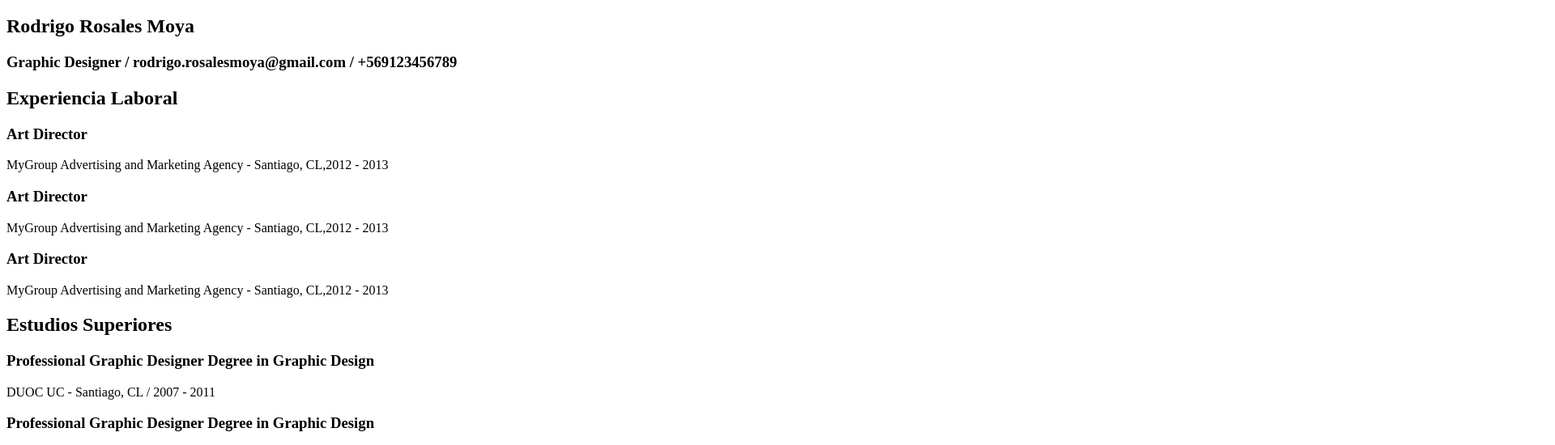
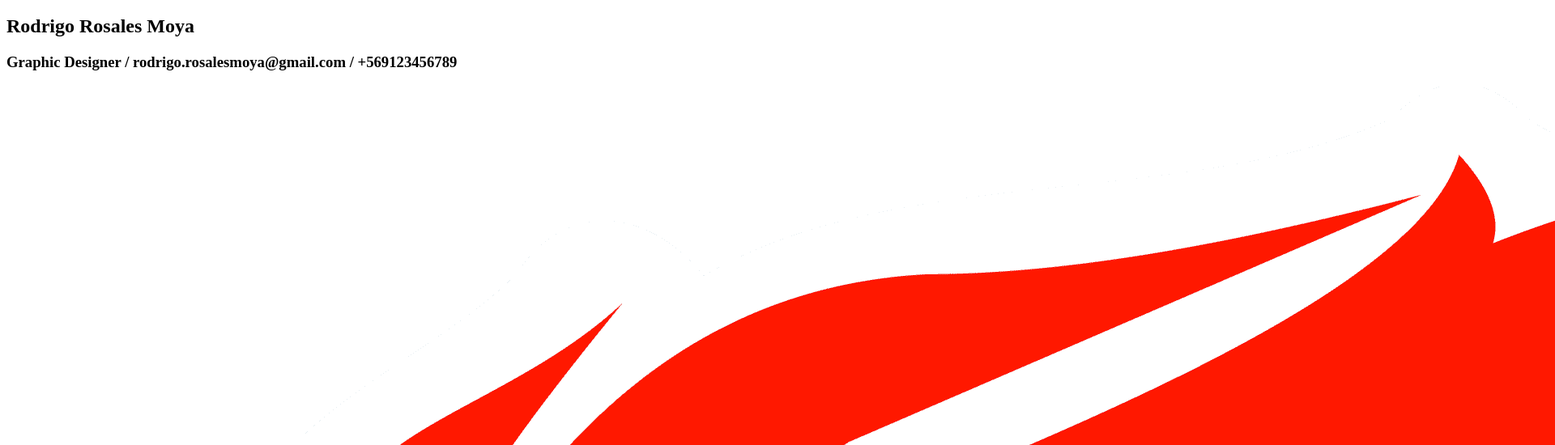
Before and after one commit to rodo08/202209-w1ex3-cv-rodrigo-rosales, a plain HTML site: page index.html in a window 1280 px wide. Shown: the part 61-611 px from the top of the page at 81% size, 1920 px wide, since content can reach past the window. Drawn offline with Linux system fonts and the light colour scheme.

Commit message:
add personal pic

```diff
--- a/index.html
+++ b/index.html
@@ -11,6 +11,8 @@
     <h1>Curriculum Vitae</h1>
     <h2>Rodrigo Rosales Moya</h2>
     <h3>Graphic Designer / rodrigo.rosalesmoya@gmail.com / +569123456789</h3>
+
+    <img src="wonder-day-among-us-26.png" alt="Retrato CV" />
 
     <section class="work-experience">
       <h2>Experiencia Laboral</h2>
```
Also changed, not shown: wonder-day-among-us-26.png (added).
